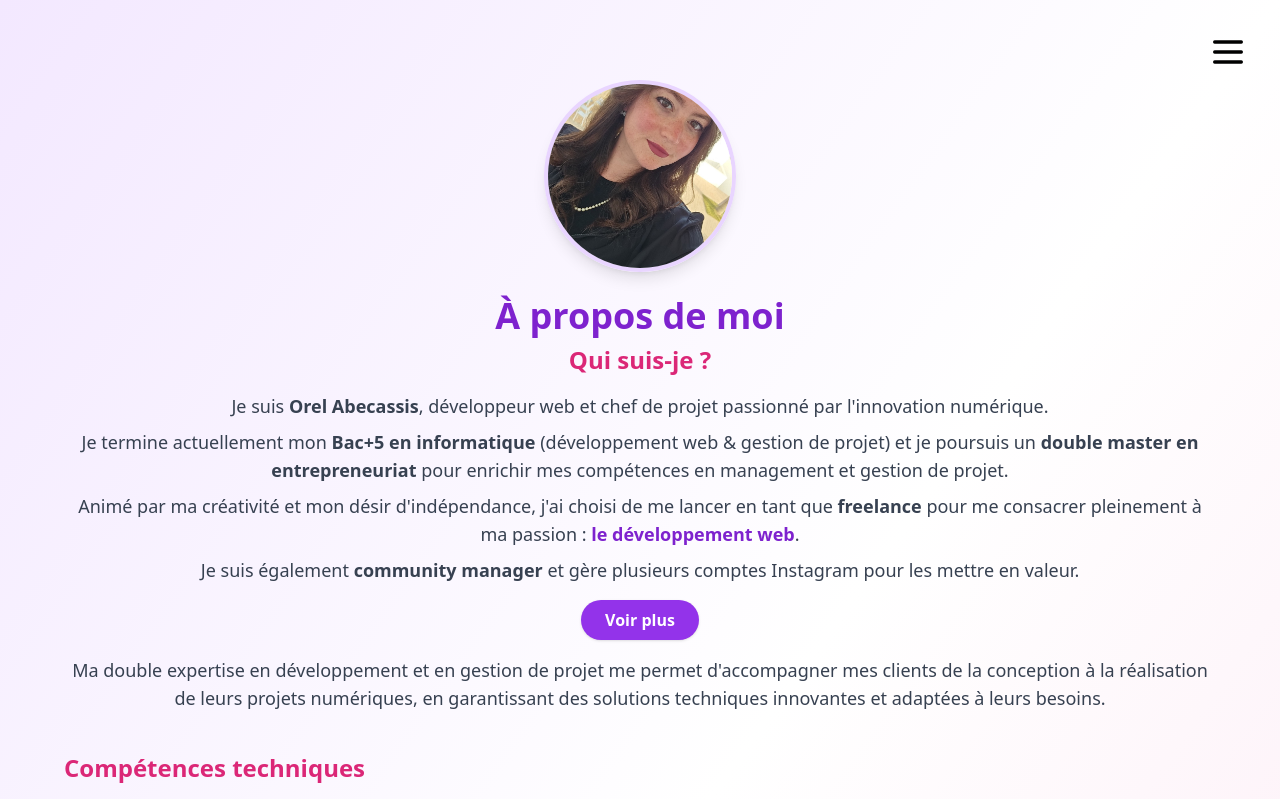
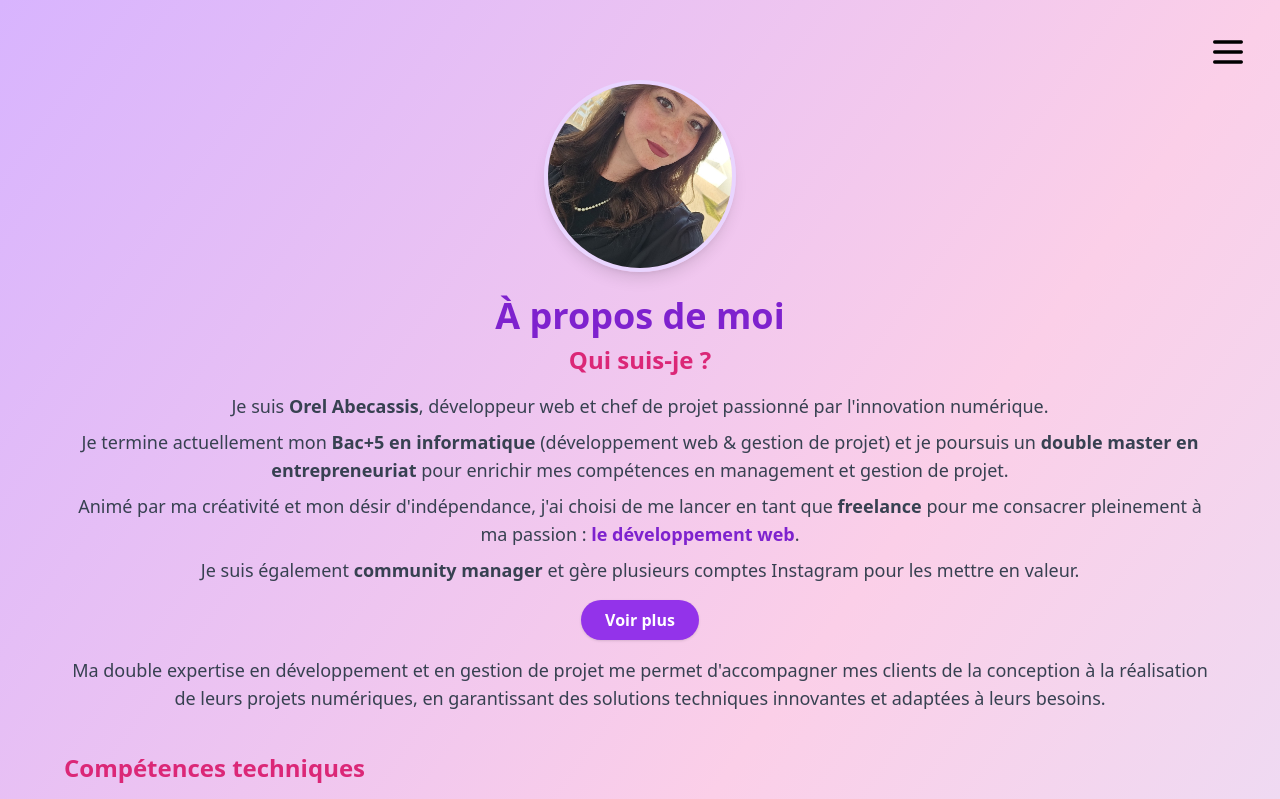
Before and after one commit to orelAbecassis/portfolio-tailwind, a Vue app: page /about in a window 1280 px wide. Shown: the top 799 px of the page. Built offline with nearby package versions, Linux system fonts and the light colour scheme.

Commit message:
ajout d'un backgroun color sur chaque page

```diff
--- a/src/view/About.vue
+++ b/src/view/About.vue
@@ -1,5 +1,5 @@
 <template>
-  <section class="flex flex-col items-center justify-start min-h-screen bg-gradient-to-br from-purple-100 via-white to-pink-100 pt-20 px-4">
+  <section class="flex flex-col items-center justify-start min-h-screen bg-gradient-to-br from-purple-300 via-pink-200 to-indigo-100 pt-20 px-4">
     <transition name="fade" appear>
       <div class="flex flex-col items-center w-full">
         <img
--- a/src/view/Contact.vue
+++ b/src/view/Contact.vue
@@ -1,5 +1,5 @@
 <template>
-    <section class="flex flex-col items-center justify-center min-h-screen bg-gradient-to-br from-purple-100 via-white to-pink-100 py-20 px-4">
+    <section class="flex flex-col items-center justify-center min-h-screen bg-gradient-to-br from-purple-300 via-pink-200 to-indigo-100 py-20 px-4">
       <div
         v-motion
         :initial="{ opacity: 0, y: 100 }"
--- a/src/view/Projects.vue
+++ b/src/view/Projects.vue
@@ -1,3 +1,7 @@
 <template>
-    <div></div>
+  <section class="min-h-screen bg-gradient-to-br from-purple-300 via-pink-200 to-indigo-100 flex items-center justify-center">
+    <div>
+      <!-- Contenu existant -->
+    </div>
+  </section>
 </template>
```
